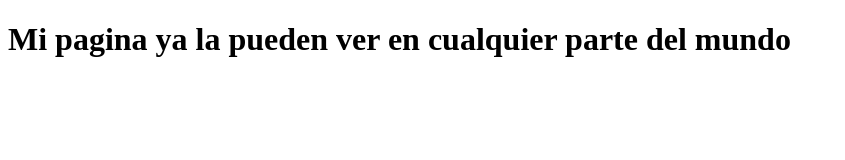
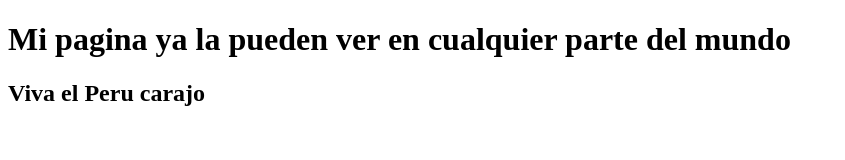
Before and after one commit to claudiost37/SitioWeb, a plain HTML site: page index.html in a window 1280 px wide. Shown: the whole page, without its empty margins (0-845 px from the left). Drawn offline with Linux system fonts and the light colour scheme.

Commit message:
Version Inicial

```diff
--- a/index.html
+++ b/index.html
@@ -8,5 +8,6 @@
 </head>
 <body>
     <h1> Mi pagina ya la pueden ver en cualquier parte del mundo </h1>
+    <h2> Viva el Peru carajo </h2>
 </body>
 </html>
```
